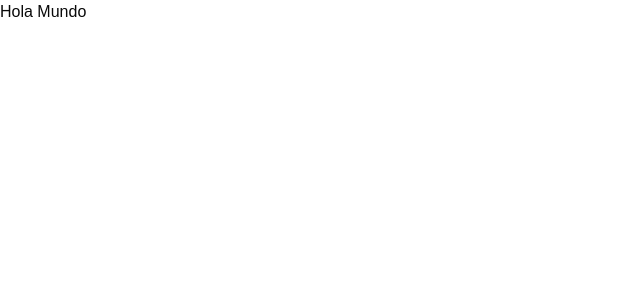
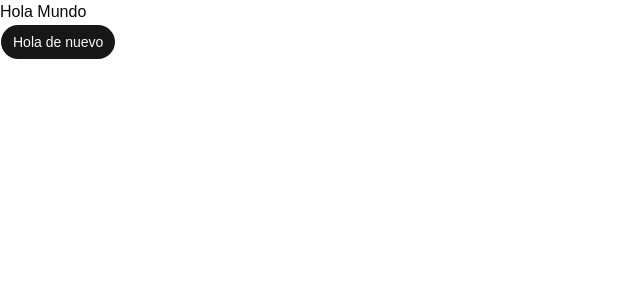
Before and after one commit to iamoscarb/05-heroes-app, a React (Vite) app: page / in a window 1280 px wide. Shown: the top 300 px of the page, without its empty margins (0-640 px from the left). Built offline with nearby package versions, Linux system fonts and the light colour scheme.

Commit message:
button component

```diff
--- a/src/components/ui/button.tsx
+++ b/src/components/ui/button.tsx
@@ -4,7 +4,7 @@ import { cva, type VariantProps } from "class-variance-authority"
 import { cn } from "@/lib/utils"
 
 const buttonVariants = cva(
-  "group/button inline-flex shrink-0 items-center justify-center rounded-4xl border border-transparent bg-clip-padding text-sm font-medium whitespace-nowrap transition-all outline-none select-none focus-visible:border-ring focus-visible:ring-[3px] focus-visible:ring-ring/50 active:translate-y-px disabled:pointer-events-none disabled:opacity-50 aria-invalid:border-destructive aria-invalid:ring-[3px] aria-invalid:ring-destructive/20 dark:aria-invalid:border-destructive/50 dark:aria-invalid:ring-destructive/40 [&_svg]:pointer-events-none [&_svg]:shrink-0 [&_svg:not([class*='size-'])]:size-4",
+  "group/button cursor-pointer inline-flex shrink-0 items-center justify-center rounded-4xl border border-transparent bg-clip-padding text-sm font-medium whitespace-nowrap transition-all outline-none select-none focus-visible:border-ring focus-visible:ring-[3px] focus-visible:ring-ring/50 active:translate-y-px disabled:pointer-events-none disabled:opacity-50 aria-invalid:border-destructive aria-invalid:ring-[3px] aria-invalid:ring-destructive/20 dark:aria-invalid:border-destructive/50 dark:aria-invalid:ring-destructive/40 [&_svg]:pointer-events-none [&_svg]:shrink-0 [&_svg:not([class*='size-'])]:size-4",
   {
     variants: {
       variant: {
--- a/src/main.tsx
+++ b/src/main.tsx
@@ -1,9 +1,11 @@
 import { StrictMode } from 'react'
 import { createRoot } from 'react-dom/client'
-import './index.css'
+import './index.css';
+import { Button } from './components/ui/button'
 
 createRoot(document.getElementById('root')!).render(
   <StrictMode>
     <h1>Hola Mundo</h1>
+    <Button>Hola de nuevo</Button>
   </StrictMode>,
 )
```
